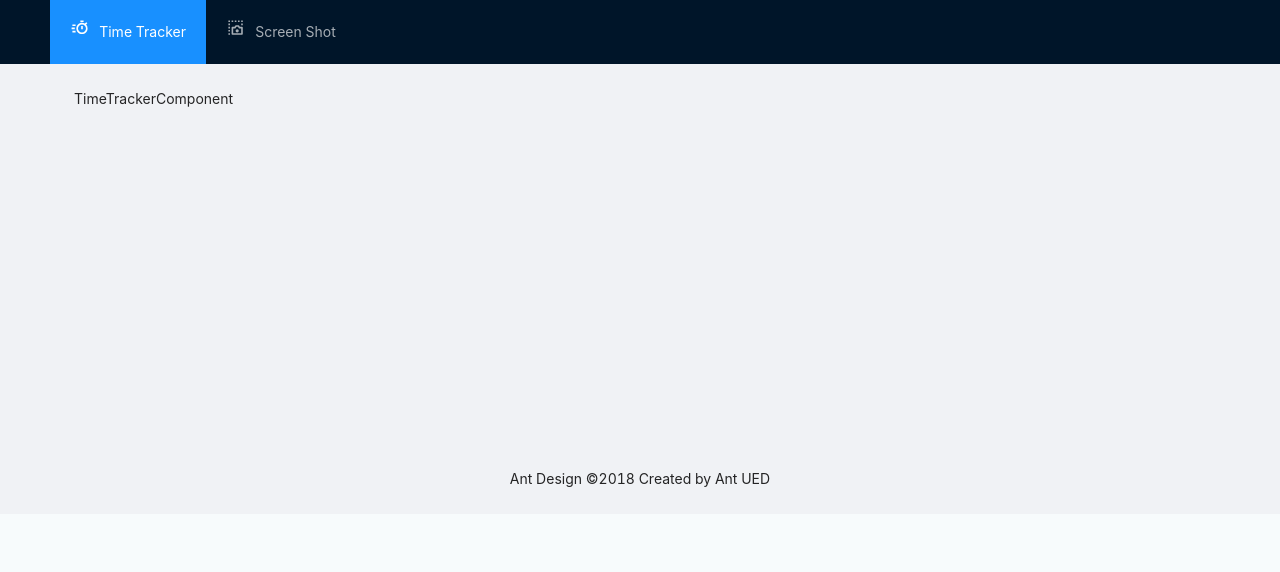
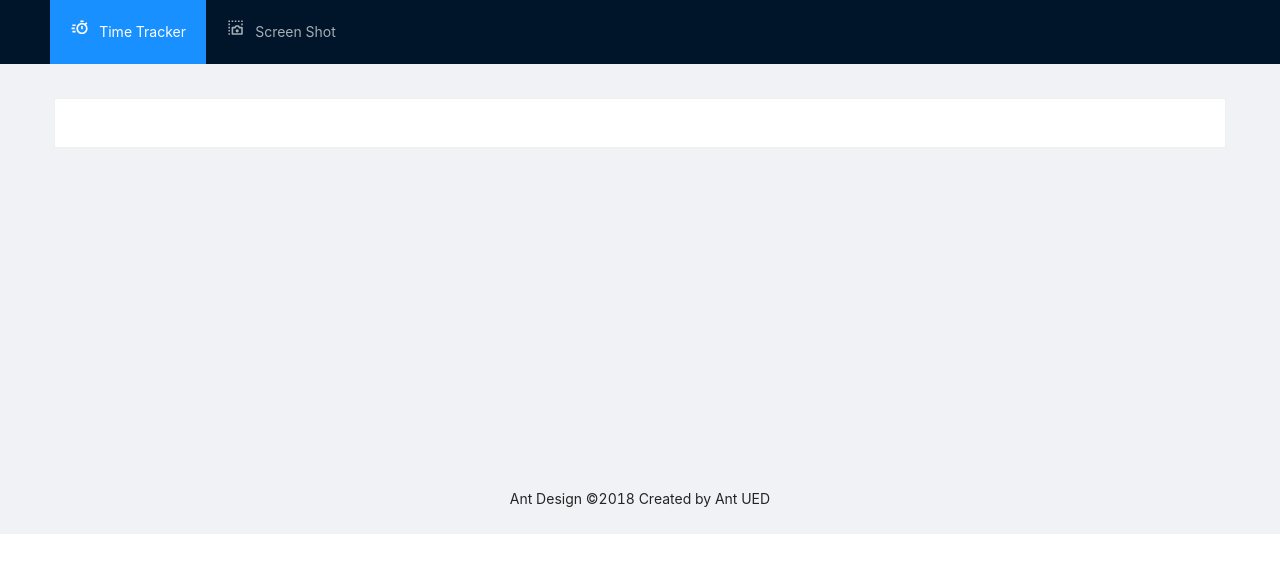
Before and after one commit to Glenn0805/electron-crud, a React (Create React App) app: page /screen-shot in a window 1280 px wide. Both pictures are taken after a click on the item "Time Tracker". Shown: the top 572 px of the page. Built offline with nearby package versions, Linux system fonts and the light colour scheme.

Commit message:
added style in layout\

```diff
--- a/src/components/content/time-tracker/TimeTrackerComponent.js
+++ b/src/components/content/time-tracker/TimeTrackerComponent.js
@@ -1,8 +1,13 @@
 import React from 'react'
+import { Card } from 'antd';
 
 const TimeTrackerComponent = () => {
     return (
-        <div>TimeTrackerComponent</div>
+
+        <Card>
+
+        </Card>
+
     )
 }
 
--- a/src/components/home-layout/HomeLayoutContainer.js
+++ b/src/components/home-layout/HomeLayoutContainer.js
@@ -3,13 +3,14 @@ import React, { useState } from 'react';
 import menu from './menu';
 import { Route, Routes, Link, Navigate } from 'react-router-dom'
 import contentRoute from './content-routes';
-
+import './layout.css'
 
 
 const { Header, Content, Footer } = Layout;
 
 const HomeLayoutContainer = () => {
     let href = document.location.pathname.slice(1)
+
     const [selectedKey, setSelectedKey] = useState(href)
 
 
@@ -36,11 +37,12 @@ const HomeLayoutContainer = () => {
             <Content
                 className="site-layout"
                 style={{
-                    padding: '0 50px',
+                    padding: '10px 30px',
                     marginTop: 64,
-                    display: 'flex',
                 }}
             >
+
+
                 {/* <Breadcrumb
                     style={{
                         margin: '16px 0',
--- /dev/null
+++ b/src/components/home-layout/layout.css
@@ -0,0 +1,11 @@
+#components-layout-demo-fixed .logo {
+    float: left;
+    width: 120px;
+    height: 31px;
+    margin: 16px 24px 16px 0;
+    background: rgba(255, 255, 255, 0.2);
+}
+
+.site-layout .site-layout-background {
+    /* background: #fff; */
+}
--- a/src/index.js
+++ b/src/index.js
@@ -3,7 +3,7 @@ import ReactDOM from 'react-dom/client';
 import App from './App';
 import reportWebVitals from './reportWebVitals';
 import 'antd/dist/antd.min.css'
-import './App.css'
+// import './App.css'
 import { BrowserRouter, Routes, Route, HashRouter } from 'react-router-dom';
 const root = ReactDOM.createRoot(document.getElementById('root'));
 root.render(
```
Also changed, not shown: 1 other file (tests, documents, lock files or other folders). Lines whose indentation alone changed are shown as unchanged.
